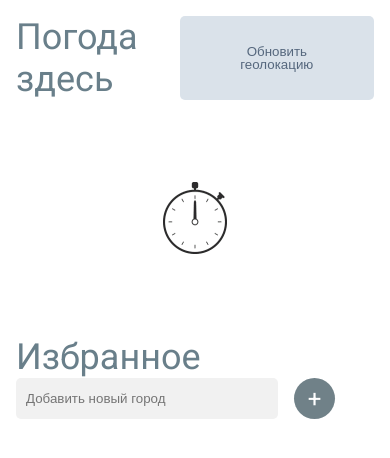
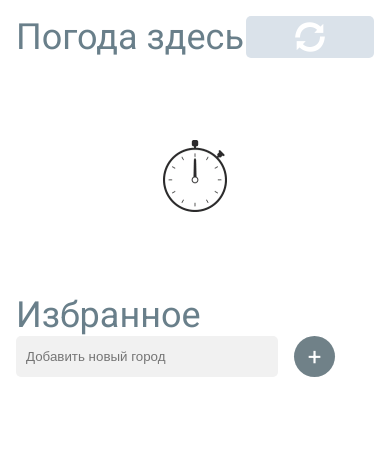
Before and after one commit to Chank1e/Chank1e.github.io, a plain HTML site: page index.html in a window 390 px wide. Drawn offline with Linux system fonts and the light colour scheme.

Commit message:
fix: refresh button

```diff
--- a/index.html
+++ b/index.html
@@ -12,8 +12,7 @@
 <div class="wrapper">
     <div class="header">
         <span class="header__title">Погода здесь</span>
-        <button class="header__refresh">
-            Обновить геолокацию
+        <button class="header__refresh" onclick="initCurrentPosition()">
         </button>
     </div>
     <div class="block block_main mt-1rem">
--- a/src/style/header.css
+++ b/src/style/header.css
@@ -8,11 +8,31 @@
 }
 
 .header__refresh {
+    cursor: pointer;
     outline: none;
     border: none;
     background: #dae2ea;
+    border-radius: 5px;
+    padding: 0 3rem;
+}
+
+.header__refresh::before {
+    content: 'Обновить геолокацию';
+    line-height: 1;
     color: #55677d;
-    padding: 0 3rem;
-    line-height: 1;
-    border-radius: 5px;
 }
+
+@media only screen and (max-width: 1099px) {
+    .header__refresh {
+        display: flex;
+        align-items: center;
+        justify-content: center;
+    }
+    .header__refresh::before {
+        content: '';
+        height: 32px;
+        width: 32px;
+        background: url('../img/refresh.png');
+        background-size: contain;
+    }
+}
```
Also changed, not shown: src/img/refresh.png (added).
